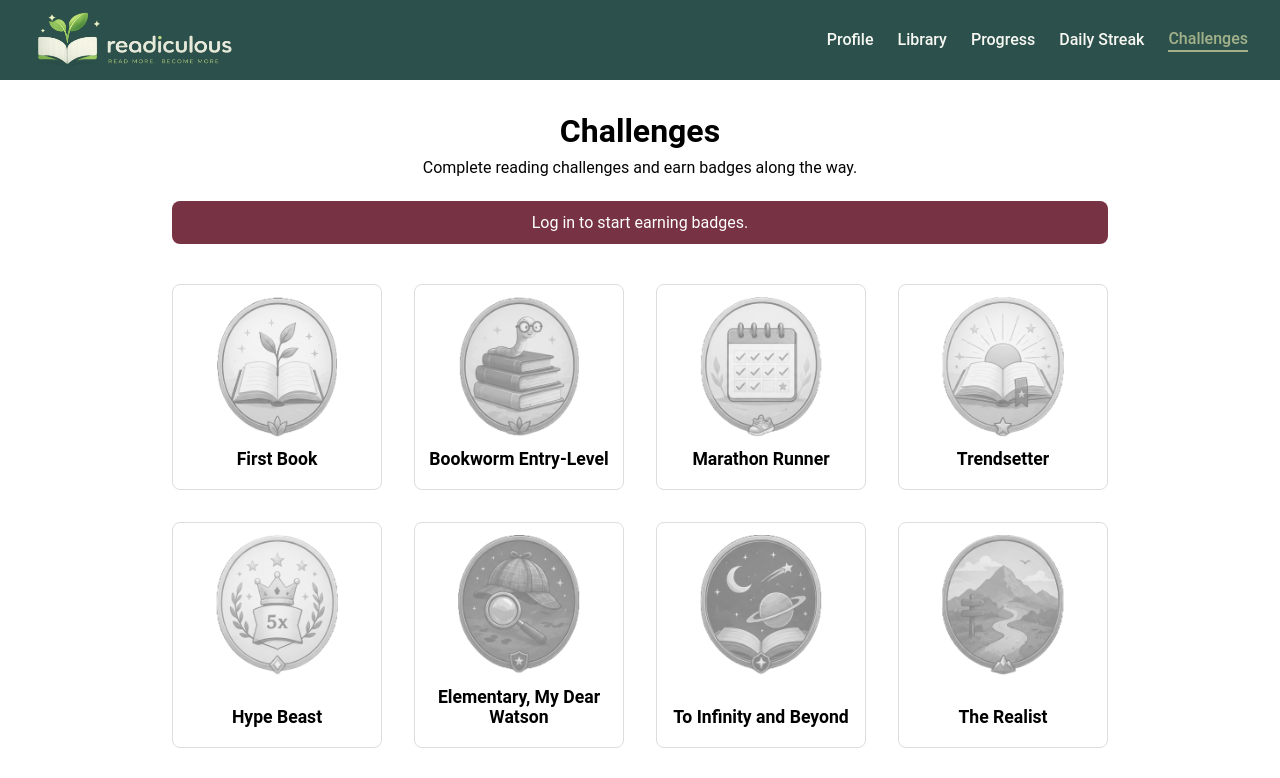
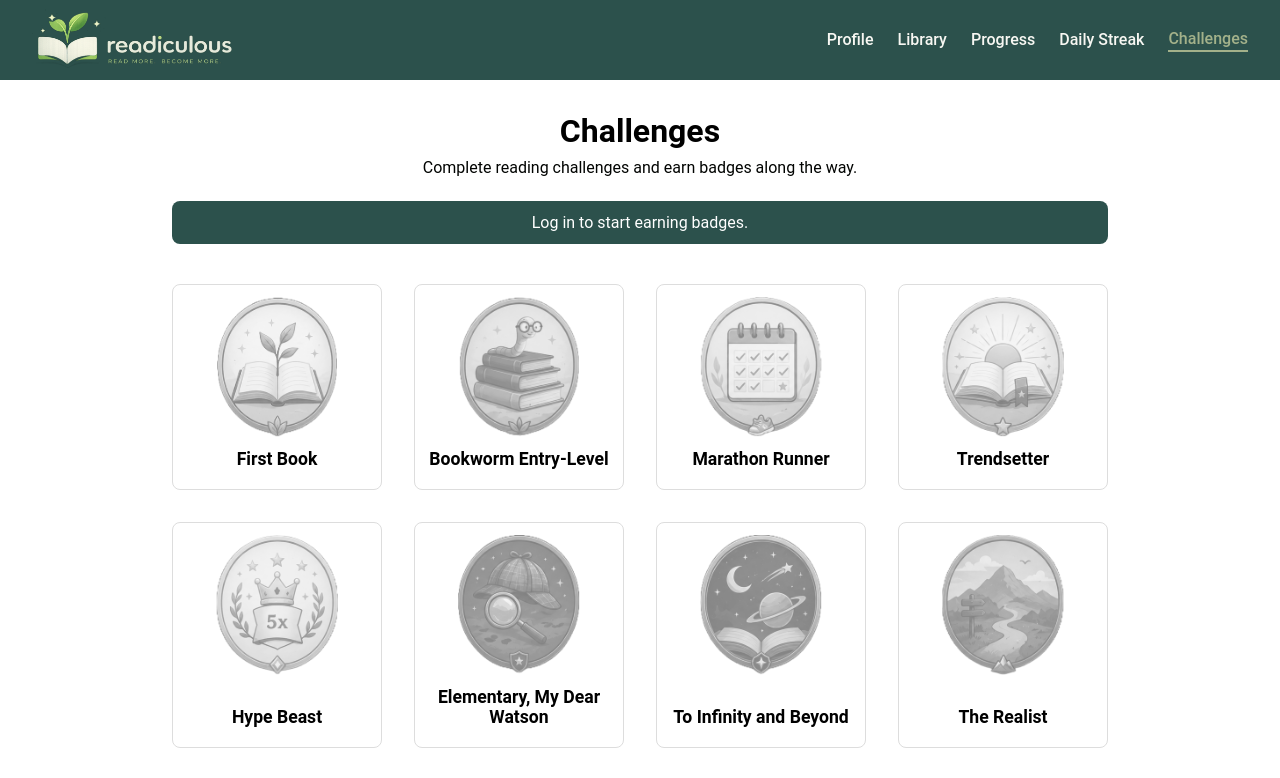
Before and after one commit to mervekindan/readiculous, a React (Vite) app in the folder app/: page /challenges in a window 1280 px wide. Shown: the top 778 px of the page. Built offline with nearby package versions, Linux system fonts and the light colour scheme; no server answers.

Commit message:
Refactor: login-prompt background color

```diff
--- a/app/src/components/ChallengesPage/ChallengesPage.css
+++ b/app/src/components/ChallengesPage/ChallengesPage.css
@@ -21,7 +21,7 @@
   text-align: center;
   margin: 1.5rem 0;
   color: #ffffff;
-  background-color: var(--accent-500);
+  background-color: var(--secondary-500);
   padding: 12px 16px;
   border-radius: 8px;
 }
```
